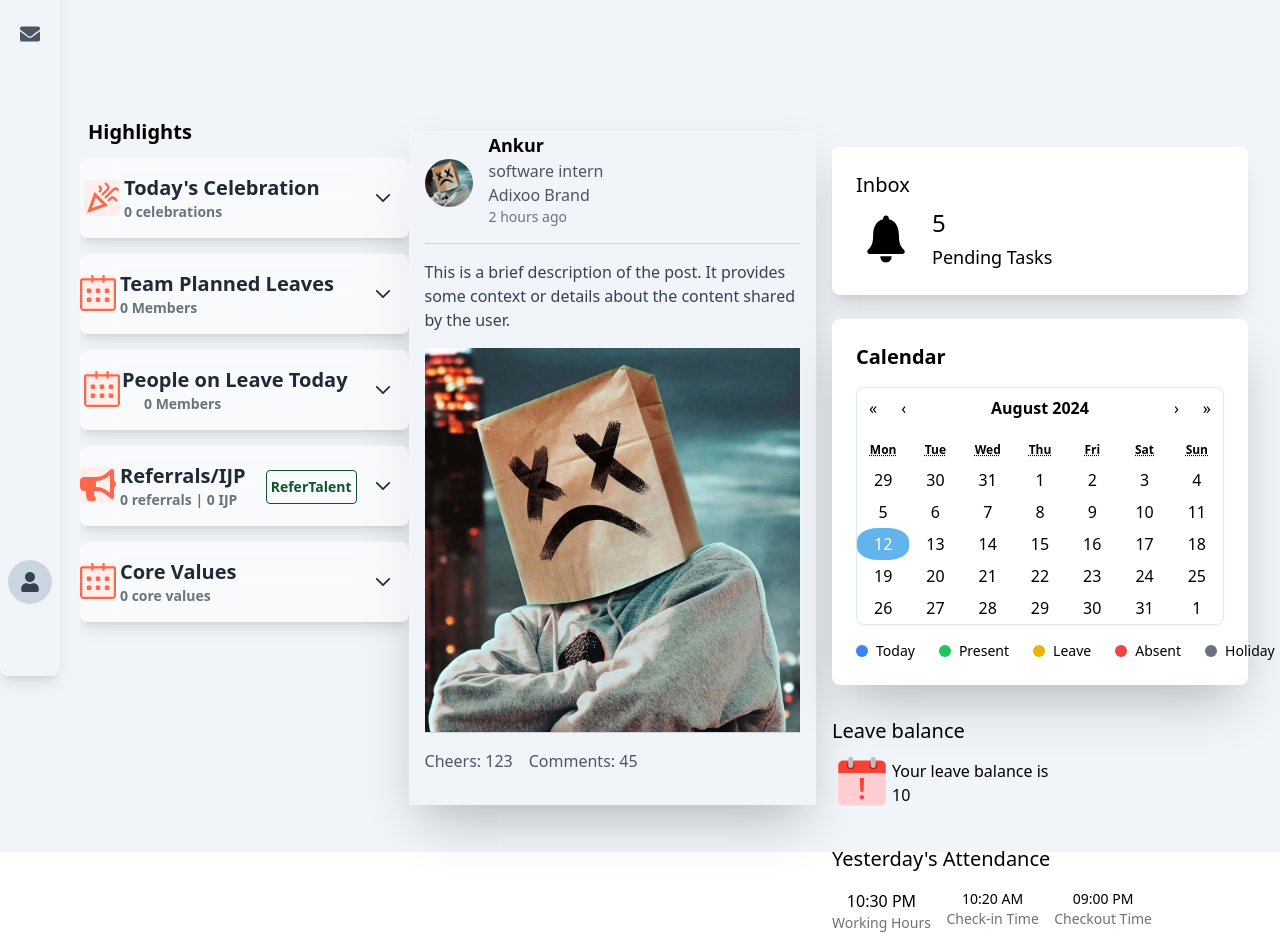
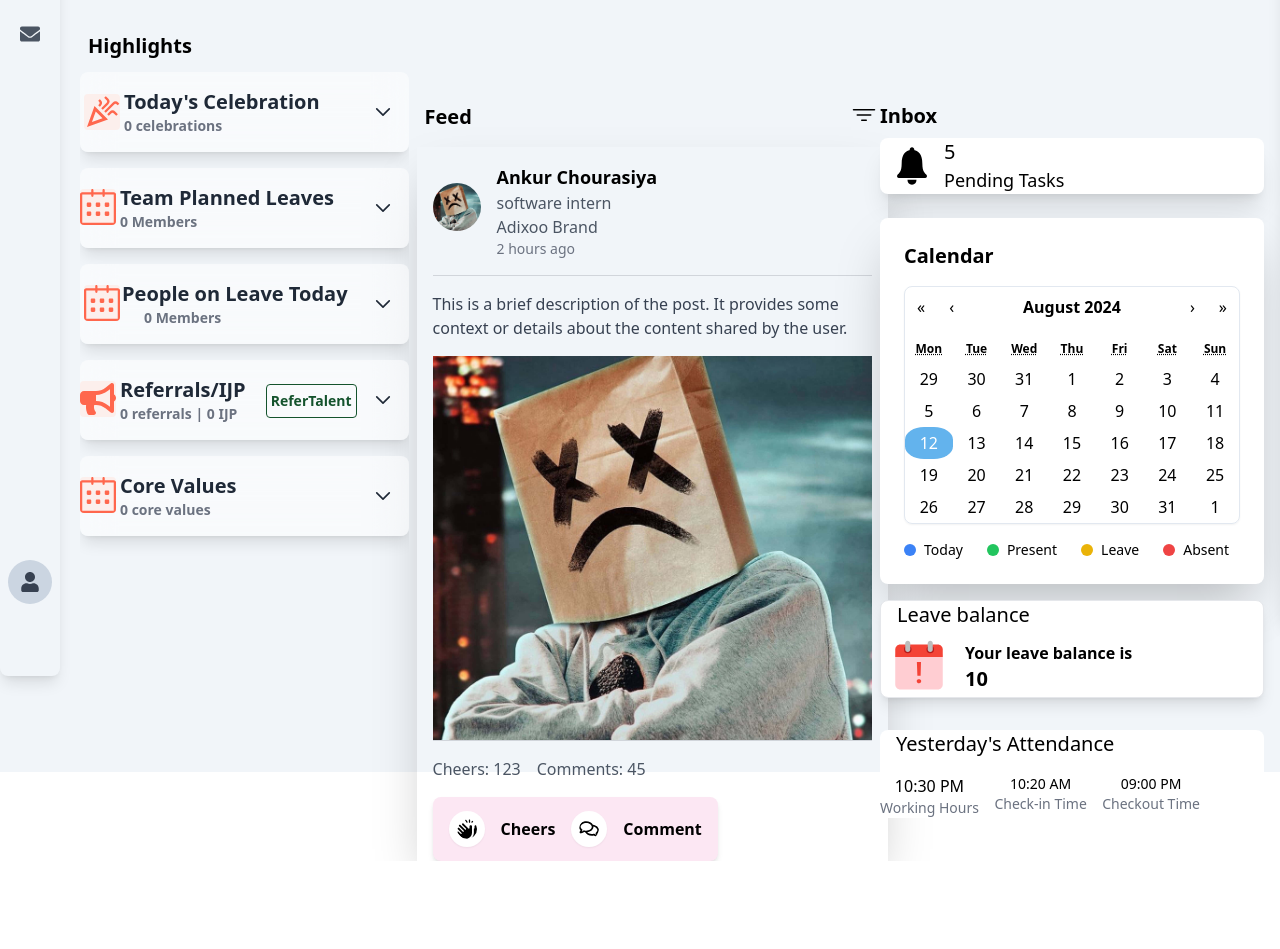
Before and after one commit to anshumanadxioo/HRone_frontend, a React (Vite) app: page /home in a window 1280 px wide. Shown: the part 180-1129 px from the top of the page. After the commit the page ends 1041 px from the top, so only its background shows below. Built offline with nearby package versions, Linux system fonts and the light colour scheme.

Commit message:
completed the adjustment of all the components in the home page

```diff
--- a/src/home/Header.jsx
+++ b/src/home/Header.jsx
@@ -1,9 +1,16 @@
-import React from 'react';
+import React, { useState } from 'react';
 import { BiSitemap } from 'react-icons/bi';
 import { FaMagnifyingGlass } from 'react-icons/fa6';
 import { MdNotificationAdd } from 'react-icons/md';
+import Notification from '../pages/notification/Notification';
 
 function Header() {
+  const [isOpen, setIsOpen] = useState(false);
+
+  const toggleSlider = () => {
+    setIsOpen(!isOpen);
+  };
+
   return (
     <div className='bg-green-900 text-white p-2 flex items-center justify-between relative'>
       <div className='text-lg font-semibold'>
@@ -25,8 +32,11 @@ function Header() {
       </div>
 
       <div className='absolute right-4 top-1/2 transform -translate-y-1/2'>
-        <MdNotificationAdd className='text-xl' />
+        <MdNotificationAdd className='text-xl' onClick={toggleSlider} />
       </div>
+
+
+      <Notification isOpen={isOpen} toggleSlider={toggleSlider} />
     </div>
   );
 }
--- a/src/home/Inbox.jsx
+++ b/src/home/Inbox.jsx
@@ -15,20 +15,24 @@ const Inbox = () => {
 
 
     return (
+        <>
 
 
-        <div className="w-full max-w-md mx-auto p-4">
+
+        <div className="w-full max-w-96 mx-0 ">
+        <p className="text-xl font-semibold  mt-[175px] mb-2 ">Inbox</p>
+
+
 
             {/* inbox  */}
 
-            <div className="p-6 bg-white shadow-xl rounded-lg mt-44 h-30">
-                <h1 className="text-xl">Inbox</h1>
-                <div className="flex items-center w-full mt-2">
-                    <IoIosNotifications className="text-6xl mr-4" />
+            <div className=" bg-white shadow-xl rounded-lg  h-30">
+                <div className="flex items-center w-full">
+                    <IoIosNotifications className="text-5xl ml-2" />
 
-                    <div className="">
-                        <h2 className="text-2xl">5</h2>
-                        <p className="text-lg mt-1">Pending Tasks</p>
+                    <div className=" ml-2">
+                        <h2 className="text-xl">5</h2>
+                        <p className="text-lg">Pending Tasks</p>
                     </div>
                 </div>
             </div>
@@ -40,11 +44,11 @@ const Inbox = () => {
             <div className="mt-6 w-full p-6 bg-white shadow-2xl rounded-lg ">
                 <h2 className="text-xl font-semibold mb-4">Calendar</h2>
                 <div>
-                <Calendar
-            className="react-calendar border rounded-lg shadow-sm"
-            onChange={onChange}
-            value={date}
-        />
+                    <Calendar
+                        className="react-calendar border rounded-lg shadow-sm"
+                        onChange={onChange}
+                        value={date}
+                    />
                     <div className="mt-4 flex space-x-6">
                         <div className="flex items-center">
                             <span className="w-3 h-3 rounded-full bg-blue-500 mr-2"></span>
@@ -62,28 +66,11 @@ const Inbox = () => {
                             <span className="w-3 h-3 rounded-full bg-red-500 mr-2"></span>
                             <p className="text-sm">Absent</p>
                         </div>
-                        <div className="flex items-center">
+                        {/* <div className="flex items-center">
                             <span className="w-3 h-3 rounded-full bg-gray-500 mr-2"></span>
                             <p className="text-sm">Holiday</p>
-                        </div>
+                        </div> */}
                     </div>
-                </div>
-
-
-
-
-            </div>
-
-
-
-            {/* leave balance */}
-            <h1 className="text-xl mt-8 ">Leave balance</h1>
-            <div className="flex items-center w-full mt-2  ">
-                <FcLeave  className="text-6xl " />
-                <div className="">
-
-                    <h2 className="text-base">Your leave balance is </h2>
-                    <h2 className="">{10}</h2>
                 </div>
             </div>
 
@@ -92,9 +79,28 @@ const Inbox = () => {
 
 
 
+            {/* leave balance */}
+            <div className="bg-white shadow-lg border rounded-lg mt-4 pl-2">
+                <h1 className="text-xl ml-2 ">Leave balance</h1>
+                <div className="flex items-center w-full mt-2">
+                    <FcLeave className="text-6xl" />
+                    <div className="ml-4">
+                        <h2 className="text-base font-semibold">Your leave balance is</h2>
+                        <h2 className="text-xl font-bold">{10}</h2>
+                    </div>
+                </div>
+            </div>
+
+
+
+
+
+
+
             {/* yesterday balanace */}
-                <h1 className="text-xl mt-8">Yesterday's Attendance</h1>
             <div className=" bg-white shadow- rounded-lg">
+            <h1 className="text-xl mt-8 pl-2 ml-2">Yesterday's Attendance</h1>
+
                 <div className="mt-4">
                     <div className="flex w-80">
                         <div className="text-center">
@@ -124,6 +130,7 @@ const Inbox = () => {
 
 
         </div>
+        </>
     );
 }
 
--- a/src/home/Index.jsx
+++ b/src/home/Index.jsx
@@ -14,9 +14,8 @@ function Index() {
         <Header/>
         <Sidebar/>
         <UserInfo/>
-        <div className="flex items-center justify-between w-full h-screen p-4 mt-20 ">
+        <div className="flex items-center justify-between w-full h-screen p-4  ">
         <HighlightAccordion/>
-
         <UserFeed/>
         <Inbox />
         </div>
--- a/src/home/UserFeed.jsx
+++ b/src/home/UserFeed.jsx
@@ -1,18 +1,26 @@
 import React from 'react';
 import { FaHandsClapping } from "react-icons/fa6";
 import { FaRegComments } from "react-icons/fa";
+import { IoFilterOutline } from "react-icons/io5";
+
 const UserFeed = () => {
   return (
-    <div style={{ display: 'flex', justifyContent: 'center', width: '100%' }}>
-      <div className="flex flex-col items-start mb-4 w-full max-w-lg px-4 mt-12 shadow-2xl">
+    <div>
+      <div className="relative ml-4 mt-[220px]">
+        <p className="text-xl font-semibold mb-4">Feed</p>
+        <IoFilterOutline className="absolute top-0 right-0 mr-1  text-2xl " />
+      </div>
+
+
+      <div className="flex flex-col items-start ml-2   w-full max-w-lg px-4  shadow-2xl ">
         <div className="flex items-center mb-2">
           <img
             src="/temp-profile.jpg"
             alt="Profile"
             className="w-12 h-12 rounded-full object-cover mr-4"
           />
-          <div>
-            <p className="font-bold text-lg">Ankur</p>
+          <div className='mt-4'>
+            <p className="font-bold text-lg">Ankur Chourasiya</p>
             <p className="text-gray-600">software intern</p>
             <p className="text-gray-600">Adixoo Brand</p>
             <p className="text-gray-500 text-sm mb-2">2 hours ago</p>
@@ -31,30 +39,20 @@ const UserFeed = () => {
         <div className="mt-4">
           <div className="flex items-center justify-between mb-4">
             <div className="flex space-x-4 text-gray-600">
-
               {/* we just have to add our desired icon here  */}
               <span>Cheers: 123</span>
               <span>Comments: 45</span>
             </div>
           </div>
-          <div className="flex space-x-2">
-          <FaHandsClapping  className=" black-white px-4 py-2 rounded"/>
-          <FaRegComments className=" text-white px-4 py-2 rounded" />
-
-
-
-
+          <div className="flex items-center space-x-4 bg-pink-100 p-4 rounded-lg shadow-md w-full h-16">
+            <FaHandsClapping className="text-black text-4xl p-2 rounded-full bg-white shadow-sm" />
+            <span className="text-black font-semibold">Cheers</span>
+            <FaRegComments className="text-black text-4xl p-2 rounded-full bg-white shadow-sm" />
+            <span className="text-black font-semibold">Comment</span>
           </div>
-
         </div>
       </div>
-
-
-
     </div>
-
-
-
   );
 }
 
--- a/src/home/highlights/Accordian.jsx
+++ b/src/home/highlights/Accordian.jsx
@@ -36,7 +36,7 @@ export default function HighlightAccordion() {
   return (
     <>
       <div className="ml-[64px] max-w-[26vw]">
-        <p className="text-xl font-semibold mb-3 mt-3 ml-2">Highlights</p>
+        <p className="text-xl font-semibold mb-3  ml-2">Highlights</p>
         <div className="space-y-4 h-[80vh] overflow-y-auto">
           {/* Accordion Item 1 */}
           <Accordion
--- /dev/null
+++ b/src/pages/notification/Notification.jsx
@@ -0,0 +1,49 @@
+import React from 'react';
+
+const Notification = ({ isOpen, toggleSlider }) => {
+  return (
+    <div
+      className={`fixed top-0 right-0 h-full w-80 bg-white shadow-lg z-50 transform ${
+        isOpen ? 'translate-x-0' : 'translate-x-full'
+      } transition-transform duration-300 ease-in-out`}
+    >
+      <div className="flex flex-col h-full p-4">
+        <div className="flex items-center justify-between mb-4">
+          <h2 className="text-xl font-semibold">Notifications</h2>
+          <button
+            className="text-gray-500 hover:text-gray-700"
+            onClick={toggleSlider}
+          >
+            <svg
+              xmlns="http://www.w3.org/2000/svg"
+              className="h-6 w-6"
+              fill="none"
+              viewBox="0 0 24 24"
+              stroke="currentColor"
+            >
+              <path
+                strokeLinecap="round"
+                strokeLinejoin="round"
+                strokeWidth="2"
+                d="M6 18L18 6M6 6l12 12"
+              />
+            </svg>
+          </button>
+        </div>
+        <div className="flex-grow overflow-y-auto">
+          <div className="mb-4 p-2 bg-gray-100 rounded-lg shadow">
+            <p className="font-semibold">Notification Title</p>
+            <p className="text-gray-600">This is a sample notification message.</p>
+          </div>
+          <div className="mb-4 p-2 bg-gray-100 rounded-lg shadow">
+            <p className="font-semibold">Another Notification</p>
+            <p className="text-gray-600">Here's another example of a notification message.</p>
+          </div>
+          {/* Add more notifications as needed */}
+        </div>
+      </div>
+    </div>
+  );
+};
+
+export default Notification;
```
